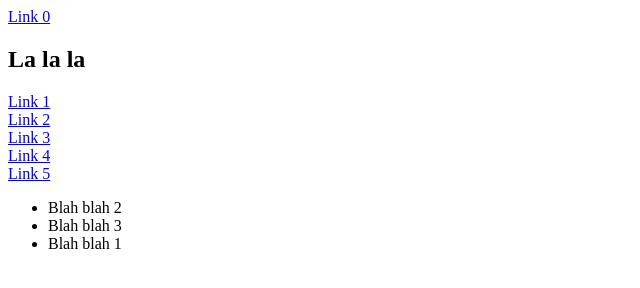
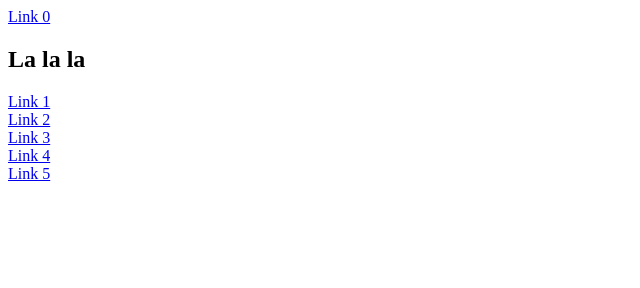
Before and after one commit to KarMa37/JS_Kurs-Youtube, a plain HTML site: page index.html in a window 1280 px wide. Shown: the whole page, without its empty margins (0-640 px from the left). Drawn offline with Linux system fonts and the light colour scheme.

Commit message:
Event_intro

```diff
--- a/index.html
+++ b/index.html
@@ -25,16 +25,6 @@
     <a href="#">Link 5</a>
     </div>
 
-
-    <nav id="main-nav">
-        <ul>
-            <li>Blah blah 1</li>
-            <li>Blah blah 2</li>
-            <li>Blah blah 3</li>
-        </ul>
-    </nav>
-
-
     <script src="test.js"></script>
 </body>
 </html>
--- a/test.js
+++ b/test.js
@@ -1,6 +1,9 @@
-var parent = document.getElementById("main-nav").getElementsByTagName("ul")[0];
-var child = parent.getElementsByTagName("li")[0];
+var title = document.getElementById("aID");
 
-var removed = parent.removeChild(child);
+title.onclick = function (){
+    alert("you clicked me");
+};
 
-parent.appendChild(removed);
+title.onmouseover = function(){
+    alert("you hovered your mouse over me");
+};
```
